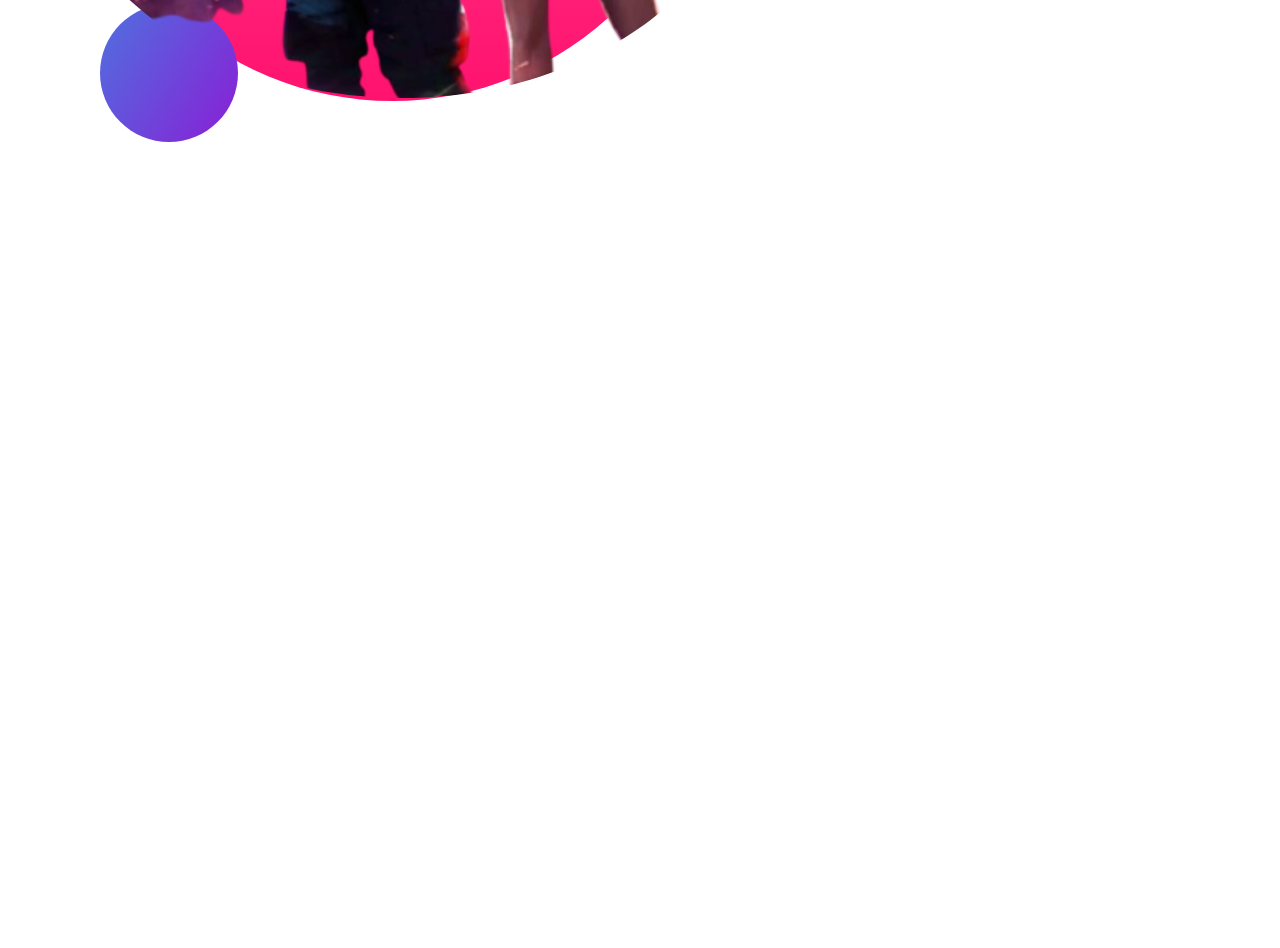
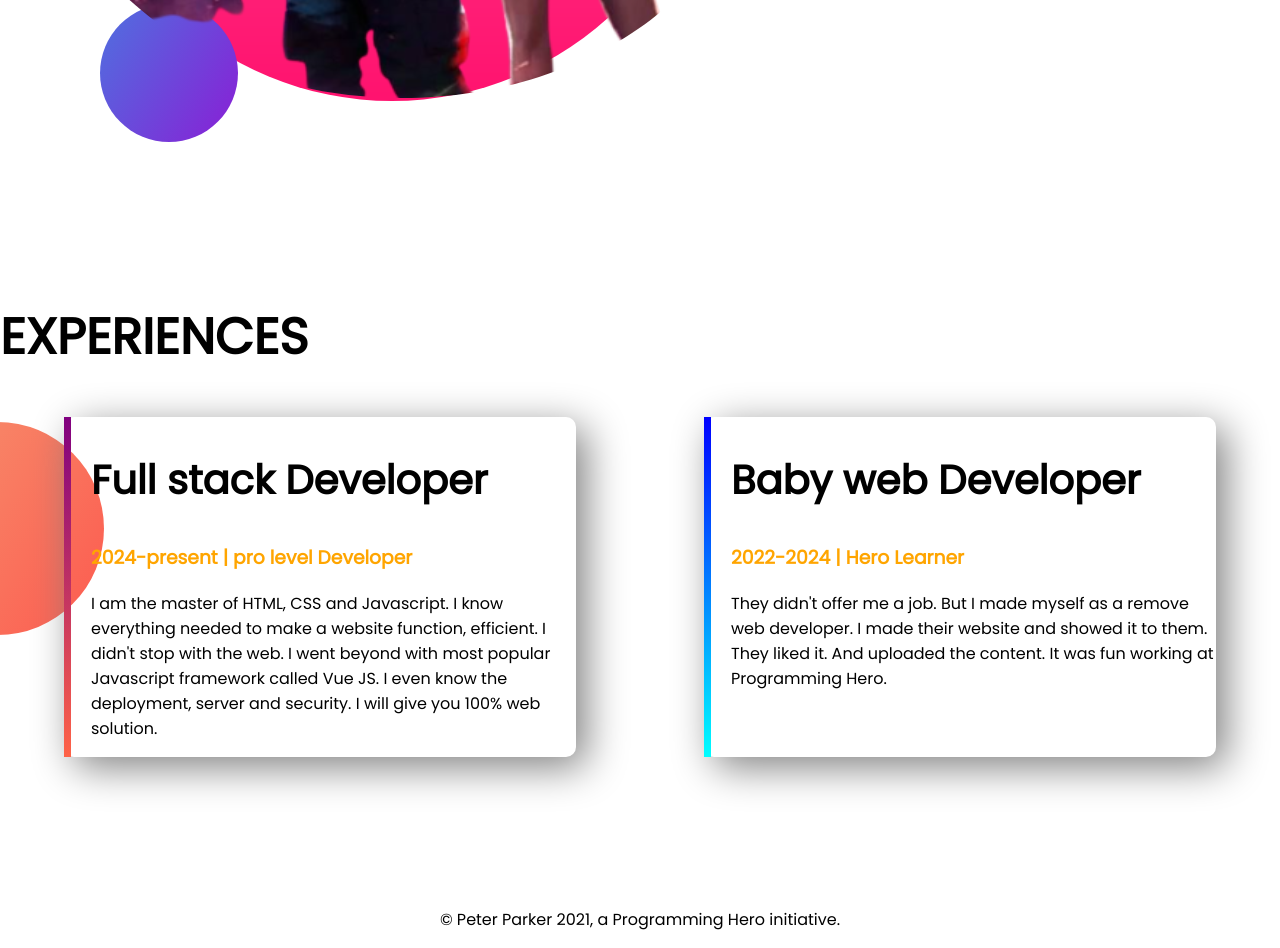
Before and after one commit to Fahmid2/developer-portfolio, a plain HTML site: page index.html in a window 1280 px wide. Shown: the part 1172-2120 px from the top of the page. Before the commit the page ends 1472 px from the top, so only its background shows below. Drawn offline with Linux system fonts and the light colour scheme.

Commit message:
footer and experience added

```diff
--- a/index.html
+++ b/index.html
@@ -13,7 +13,7 @@
 </head>
 
 <body>
-    <section class="top-banner">
+    <section class="top-banner flexible-container">
         <div class="half-width">
             <h1>Welcome To</h1>
             <h1><span class="oreng-color">Fahmid khan</span> world!</h1>
@@ -29,7 +29,7 @@
             <img src="images/my-bg2.png" alt="">
         </div>
     </section>
-    <section class="dream-big">
+    <section class="dream-big flexible-container">
         <div>
             <img src="images/my-bg2.png" alt="">
         </div>
@@ -41,6 +41,29 @@
             <a class="link-button" target="_blank" href="">DOWNLOAD RESUME</a>
         </div>
     </section>
+    <section class="experience-area">
+        <h1>EXPERIENCES</h1>
+        <div class="flexible-container">
+            <div id="full-stack-experience" class="experience-item">
+                <h2>Full stack Developer</h2>
+                <h3 class="orange-color">2024-present | pro level Developer</h3>
+                <p>I am the master of HTML, CSS and Javascript. I know everything needed to make a website function,
+                    efficient. I didn't stop with the web. I went beyond with most popular Javascript framework called
+                    Vue
+                    JS. I even know the deployment, server and security. I will give you 100% web solution.</p>
+            </div>
+            <div id="web-dev-experience" class="experience-item">
+                <h2>Baby web Developer</h2>
+                <h3 class="orange-color">2022-2024 | Hero Learner</h3>
+                <p>They didn't offer me a job. But I made myself as a remove web developer. I made their website and
+                    showed
+                    it to them. They liked it. And uploaded the content. It was fun working at Programming Hero.</p>
+            </div>
+        </div>
+    </section>
+    <footer>
+        <p>© Peter Parker 2021, a Programming Hero initiative.</p>
+    </footer>
 </body>
 
 </html>
--- a/style.css
+++ b/style.css
@@ -5,10 +5,13 @@ body{
 h1{
     font-size: 50px;
 }
-.oreng-color{
-    color: orange;
+h2{
+    font-size: 40px;
 }
-section{
+.orange-color{
+    color:orange;
+}
+.flexible-container{
     display: flex;
     margin-bottom: 150px;
 }
@@ -36,3 +39,29 @@ section{
     background-repeat: no-repeat;
     background-position: right;
 }
+.experience-area{
+    background-image: url(images/exp-bg.png);
+    background-repeat: no-repeat;
+    background-position: left;
+}
+.experience-item{
+    width: 40%;
+    margin-left: 5%;
+    margin-right: 5%;
+    padding-left: 20px;
+    border-radius: 10px;
+    box-shadow: 10px 10px 40px grey;
+}
+#web-dev-experience{
+    border-left: 7px solid;
+    border-image: linear-gradient(blue, cyan);
+    border-image-slice:1 ;
+}
+#full-stack-experience{
+    border-left: 7px solid;
+    border-image: linear-gradient(purple, tomato);
+    border-image-slice:1 ;
+}
+footer p{
+    text-align: center;
+}
```
Also changed, not shown: 4 other files.
